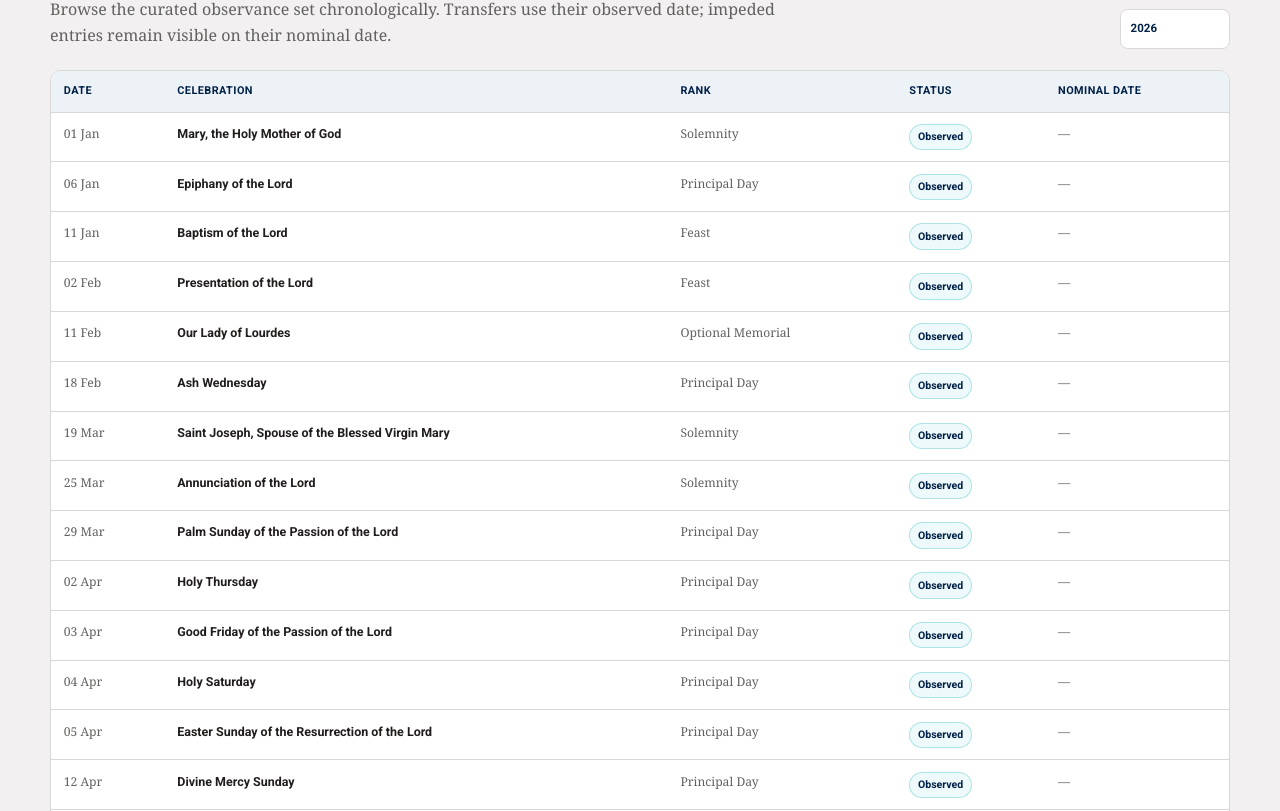
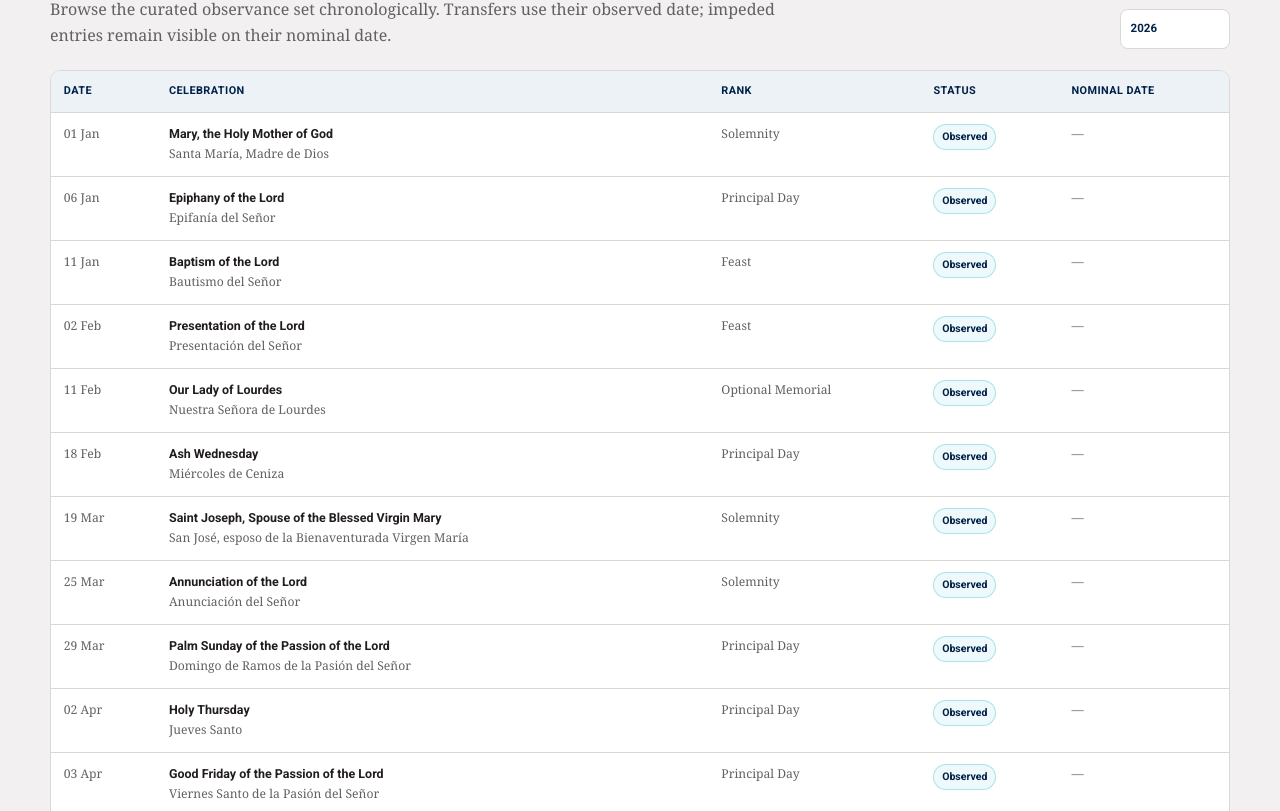
Before and after one commit to bgonzalezbustamante/catholic-calendar, a Next.js app: page / in a window 1280 px wide. Shown: the part 1209-2020 px from the top of the page. Built offline with nearby package versions, Linux system fonts and the light colour scheme.

Commit message:
feat: show Spanish names in year overview

```diff
--- a/components/year-overview.tsx
+++ b/components/year-overview.tsx
@@ -70,6 +70,9 @@ export default function YearOverview({ initialYear }: { initialYear: number }) {
                 <td>{formatShortDate(date)}</td>
                 <td>
                   <strong>{observance.name}</strong>
+                  <span className="celebration-translation" lang="es">
+                    {observance.nameEs}
+                  </span>
                   {observance.impededBy ? <small>Impeded by {observance.impededBy}</small> : null}
                 </td>
                 <td>{titleCase(observance.rank)}</td>
```
